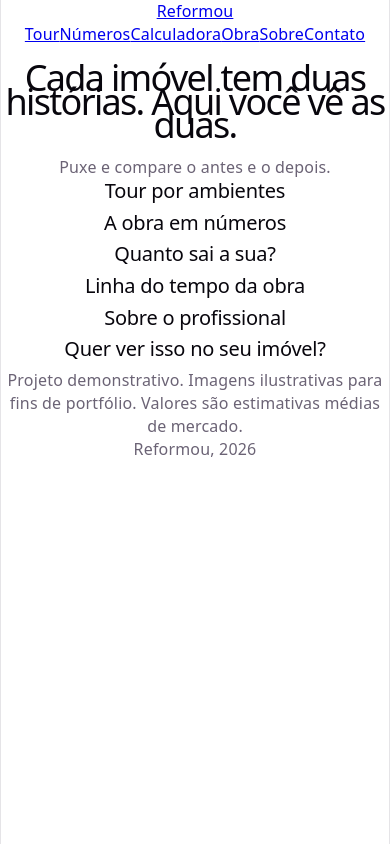
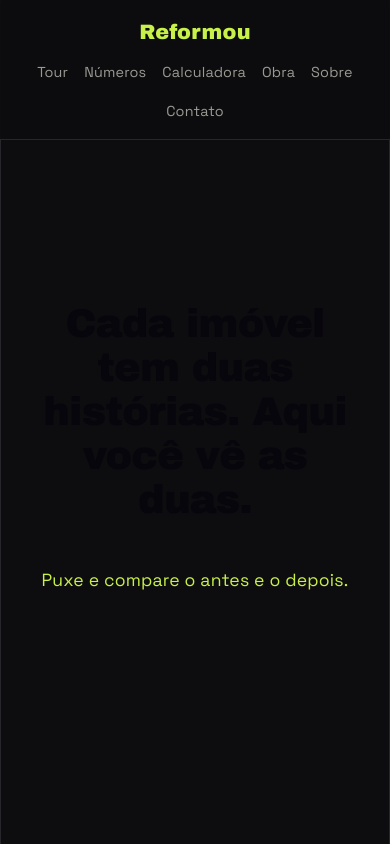
Before and after one commit to guibuenoc/Reformou, a React (Vite) app: page / in a window 390 px wide. Shown: the top 844 px of the page. Built offline with nearby package versions, Linux system fonts and the light colour scheme.

Commit message:
Estilo visual da página

```diff
--- a/src/App.css
+++ b/src/App.css
@@ -1,184 +1,134 @@
-.counter {
-  font-size: 16px;
-  padding: 5px 10px;
-  border-radius: 5px;
-  color: var(--accent);
-  background: var(--accent-bg);
-  border: 2px solid transparent;
-  transition: border-color 0.3s;
-  margin-bottom: 24px;
+@import url('https://fonts.googleapis.com/css2?family=Archivo+Black&family=Space+Grotesk:wght@400;500;700&display=swap');
 
-  &:hover {
-    border-color: var(--accent-border);
-  }
-  &:focus-visible {
-    outline: 2px solid var(--accent);
-    outline-offset: 2px;
-  }
+:root {
+  --bg: #0d0d0f;
+  --panel: #16161a;
+  --accent: #c8f04a;
+  --text: #f2f2ec;
+  --muted: #9a9a93;
+  --border: #26262b;
 }
 
-.hero {
-  position: relative;
+* {
+  margin: 0;
+  padding: 0;
+  box-sizing: border-box;
+}
 
-  .base,
-  .framework,
-  .vite {
-    inset-inline: 0;
+html {
+  scroll-behavior: smooth;
+}
+
+body {
+  background: var(--bg);
+  color: var(--text);
+  font-family: 'Space Grotesk', sans-serif;
+  line-height: 1.6;
+}
+
+/* Menu fixo */
+.menu {
+  position: fixed;
+  top: 0;
+  left: 0;
+  right: 0;
+  display: flex;
+  justify-content: space-between;
+  align-items: center;
+  padding: 1rem 2rem;
+  background: rgba(13, 13, 15, 0.9);
+  backdrop-filter: blur(8px);
+  border-bottom: 1px solid var(--border);
+  z-index: 100;
+}
+
+.menu .logo {
+  font-family: 'Archivo Black', sans-serif;
+  font-size: 1.3rem;
+  color: var(--accent);
+  text-decoration: none;
+}
+
+.menu nav {
+  display: flex;
+  gap: 1.5rem;
+}
+
+.menu nav a {
+  color: var(--muted);
+  text-decoration: none;
+  font-size: 0.9rem;
+  transition: color 0.2s;
+}
+
+.menu nav a:hover {
+  color: var(--accent);
+}
+
+/* Seções */
+section {
+  padding: 6rem 2rem 4rem;
+  max-width: 1100px;
   margin: 0 auto;
 }
 
-  .base {
-    width: 170px;
-    position: relative;
-    z-index: 0;
+section h2 {
+  font-family: 'Archivo Black', sans-serif;
+  font-size: 2.2rem;
+  letter-spacing: -0.02em;
+  margin-bottom: 2rem;
 }
 
-  .framework,
-  .vite {
-    position: absolute;
+/* Hero */
+.hero {
+  min-height: 100vh;
+  display: flex;
+  flex-direction: column;
+  justify-content: center;
 }
 
-  .framework {
-    z-index: 1;
-    top: 34px;
-    height: 28px;
-    transform: perspective(2000px) rotateZ(300deg) rotateX(44deg) rotateY(39deg)
-      scale(1.4);
+.hero h1 {
+  font-family: 'Archivo Black', sans-serif;
+  font-size: clamp(2.5rem, 6vw, 4.5rem);
+  line-height: 1.1;
+  letter-spacing: -0.02em;
+  max-width: 18ch;
 }
 
-  .vite {
-    z-index: 0;
-    top: 107px;
-    height: 26px;
-    width: auto;
-    transform: perspective(2000px) rotateZ(300deg) rotateX(40deg) rotateY(39deg)
-      scale(0.8);
+.hero p {
+  color: var(--accent);
+  margin-top: 1.5rem;
+  font-size: 1.1rem;
+}
+
+/* Rodapé */
+footer {
+  border-top: 1px solid var(--border);
+  padding: 2rem;
+  text-align: center;
+  color: var(--muted);
+  font-size: 0.85rem;
+}
+
+/* Celular */
+@media (max-width: 720px) {
+  .menu {
+    flex-direction: column;
+    gap: 0.75rem;
+    padding: 1rem;
+  }
+
+  .menu nav {
+    flex-wrap: wrap;
+    justify-content: center;
+    gap: 1rem;
+  }
+
+  section {
+    padding: 5rem 1.25rem 3rem;
+  }
+
+  section h2 {
+    font-size: 1.6rem;
   }
 }
-
-#center {
-  display: flex;
-  flex-direction: column;
-  gap: 25px;
-  place-content: center;
-  place-items: center;
-  flex-grow: 1;
-
-  @media (max-width: 1024px) {
-    padding: 32px 20px 24px;
-    gap: 18px;
-  }
-}
-
-#next-steps {
-  display: flex;
-  border-top: 1px solid var(--border);
-  text-align: left;
-
-  & > div {
-    flex: 1 1 0;
-    padding: 32px;
-    @media (max-width: 1024px) {
-      padding: 24px 20px;
-    }
-  }
-
-  .icon {
-    margin-bottom: 16px;
-    width: 22px;
-    height: 22px;
-  }
-
-  @media (max-width: 1024px) {
-    flex-direction: column;
-    text-align: center;
-  }
-}
-
-#docs {
-  border-right: 1px solid var(--border);
-
-  @media (max-width: 1024px) {
-    border-right: none;
-    border-bottom: 1px solid var(--border);
-  }
-}
-
-#next-steps ul {
-  list-style: none;
-  padding: 0;
-  display: flex;
-  gap: 8px;
-  margin: 32px 0 0;
-
-  .logo {
-    height: 18px;
-  }
-
-  a {
-    color: var(--text-h);
-    font-size: 16px;
-    border-radius: 6px;
-    background: var(--social-bg);
-    display: flex;
-    padding: 6px 12px;
-    align-items: center;
-    gap: 8px;
-    text-decoration: none;
-    transition: box-shadow 0.3s;
-
-    &:hover {
-      box-shadow: var(--shadow);
-    }
-    .button-icon {
-      height: 18px;
-      width: 18px;
-    }
-  }
-
-  @media (max-width: 1024px) {
-    margin-top: 20px;
-    flex-wrap: wrap;
-    justify-content: center;
-
-    li {
-      flex: 1 1 calc(50% - 8px);
-    }
-
-    a {
-      width: 100%;
-      justify-content: center;
-      box-sizing: border-box;
-    }
-  }
-}
-
-#spacer {
-  height: 88px;
-  border-top: 1px solid var(--border);
-  @media (max-width: 1024px) {
-    height: 48px;
-  }
-}
-
-.ticks {
-  position: relative;
-  width: 100%;
-
-  &::before,
-  &::after {
-    content: '';
-    position: absolute;
-    top: -4.5px;
-    border: 5px solid transparent;
-  }
-
-  &::before {
-    left: 0;
-    border-left-color: var(--border);
-  }
-  &::after {
-    right: 0;
-    border-right-color: var(--border);
-  }
-}
```
Lines whose indentation alone changed are shown as unchanged.
